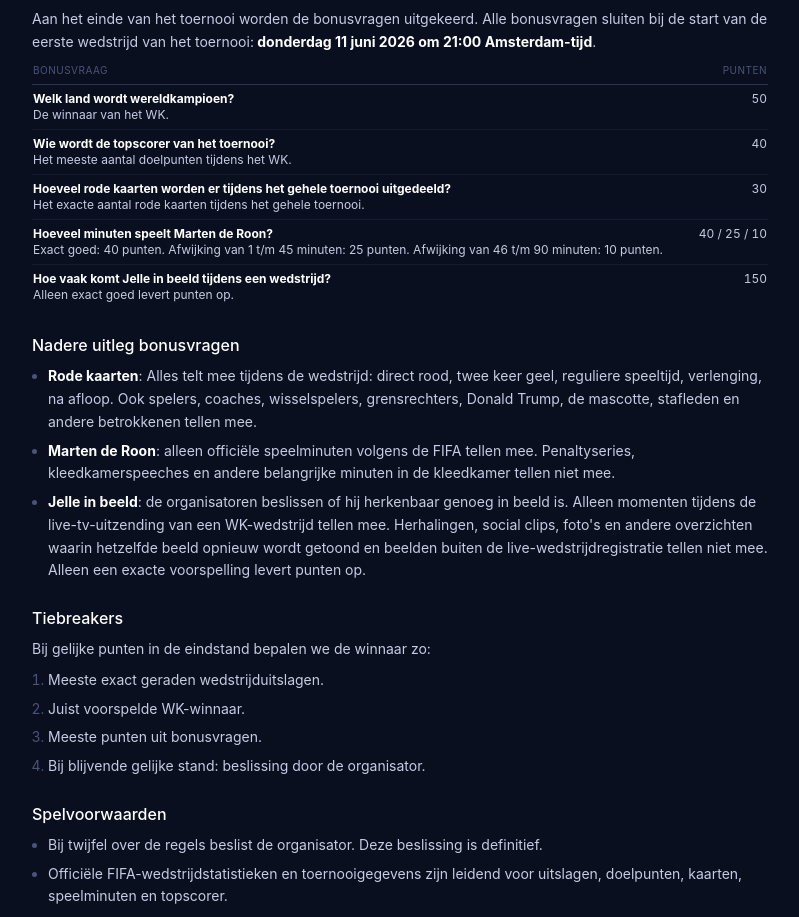
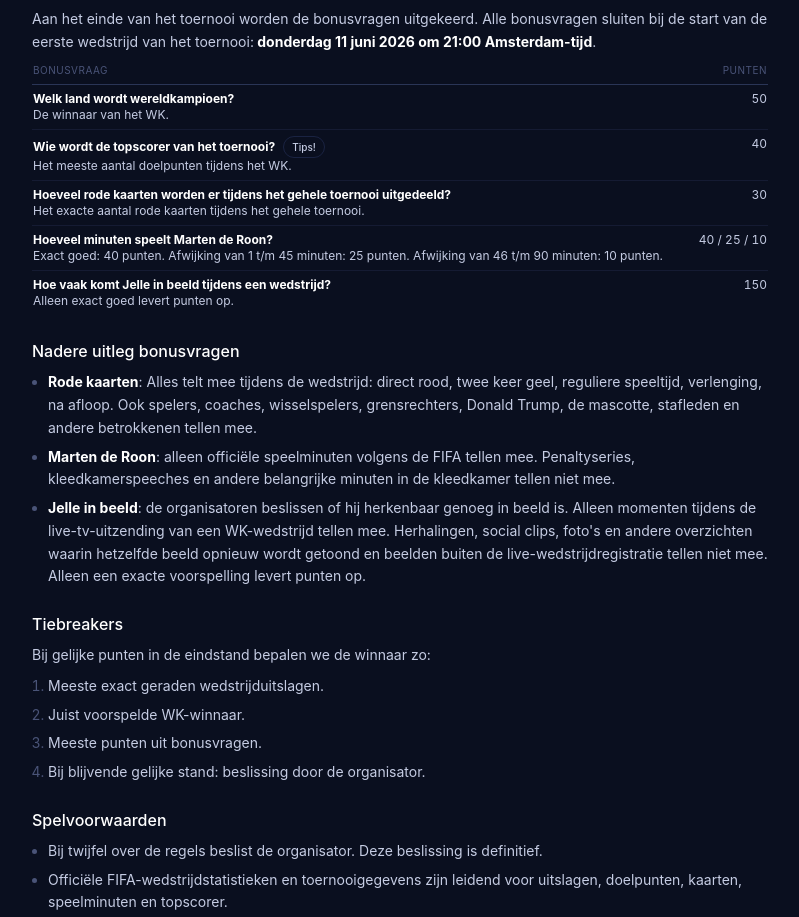
Before and after one commit to Guidoznl/OMG-WK-POULE-TEST, a Next.js app: page /rules in a window 1280 px wide. Shown: the part 1362-2279 px from the top of the page, without its empty margins (240-1039 px from the left). Built offline with nearby package versions, Linux system fonts and the light colour scheme.

Commit message:
Refactor bonus questions section in RulesContent

```diff
--- a/components/RulesContent.tsx
+++ b/components/RulesContent.tsx
@@ -94,6 +94,7 @@ export function RulesContent() {
     Aan het einde van het toernooi worden de bonusvragen uitgekeerd. Alle bonusvragen sluiten bij de start van de eerste wedstrijd van het toernooi:
     <b className="text-ink-50"> donderdag 11 juni 2026 om 21:00 Amsterdam-tijd</b>.
   </p>
+
   <table className="w-full text-xs">
     <thead>
       <tr className="text-ink-500 text-[10px] tracking-wider uppercase border-b border-ink-600">
@@ -102,11 +103,58 @@ export function RulesContent() {
       </tr>
     </thead>
     <tbody className="text-ink-200">
-            <tr className="border-b border-ink-800"><td className="py-1.5"><b className="text-ink-50">Welk land wordt wereldkampioen?</b><br />De winnaar van het WK.</td><td className="text-right tabular-nums align-top py-1.5">50</td></tr>
-            <tr className="border-b border-ink-800"><td className="py-1.5"><b className="text-ink-50">Wie wordt de topscorer van het toernooi?</b><br />Het meeste aantal doelpunten tijdens het WK.</td><td className="text-right tabular-nums align-top py-1.5">40</td></tr>
-            <tr className="border-b border-ink-800"><td className="py-1.5"><b className="text-ink-50">Hoeveel rode kaarten worden er tijdens het gehele toernooi uitgedeeld?</b><br />Het exacte aantal rode kaarten tijdens het gehele toernooi.</td><td className="text-right tabular-nums align-top py-1.5">30</td></tr>
-            <tr className="border-b border-ink-800"><td className="py-1.5"><b className="text-ink-50">Hoeveel minuten speelt Marten de Roon?</b><br />Exact goed: 40 punten. Afwijking van 1 t/m 45 minuten: 25 punten. Afwijking van 46 t/m 90 minuten: 10 punten.</td><td className="text-right tabular-nums align-top py-1.5">40 / 25 / 10</td></tr>
-            <tr><td className="py-1.5"><b className="text-ink-50">Hoe vaak komt Jelle in beeld tijdens een wedstrijd?</b><br />Alleen exact goed levert punten op.</td><td className="text-right tabular-nums align-top py-1.5">150</td></tr>
+      <tr className="border-b border-ink-800">
+        <td className="py-1.5">
+          <b className="text-ink-50">Welk land wordt wereldkampioen?</b>
+          <br />
+          De winnaar van het WK.
+        </td>
+        <td className="text-right tabular-nums align-top py-1.5">50</td>
+      </tr>
+
+      <tr className="border-b border-ink-800">
+        <td className="py-1.5">
+          <b className="text-ink-50">Wie wordt de topscorer van het toernooi?</b>
+          <a
+            href="https://www.voetbalwedden.net/wk-2026/wedden/topscorers"
+            target="_blank"
+            rel="noopener noreferrer"
+            className="ml-2 inline-flex items-center rounded-full border border-ink-700 px-2 py-0.5 text-[10px] font-medium text-ink-300 hover:border-ink-500 hover:text-ink-50 transition-colors"
+          >
+            Tips!
+          </a>
+          <br />
+          Het meeste aantal doelpunten tijdens het WK.
+        </td>
+        <td className="text-right tabular-nums align-top py-1.5">40</td>
+      </tr>
+
+      <tr className="border-b border-ink-800">
+        <td className="py-1.5">
+          <b className="text-ink-50">Hoeveel rode kaarten worden er tijdens het gehele toernooi uitgedeeld?</b>
+          <br />
+          Het exacte aantal rode kaarten tijdens het gehele toernooi.
+        </td>
+        <td className="text-right tabular-nums align-top py-1.5">30</td>
+      </tr>
+
+      <tr className="border-b border-ink-800">
+        <td className="py-1.5">
+          <b className="text-ink-50">Hoeveel minuten speelt Marten de Roon?</b>
+          <br />
+          Exact goed: 40 punten. Afwijking van 1 t/m 45 minuten: 25 punten. Afwijking van 46 t/m 90 minuten: 10 punten.
+        </td>
+        <td className="text-right tabular-nums align-top py-1.5">40 / 25 / 10</td>
+      </tr>
+
+      <tr>
+        <td className="py-1.5">
+          <b className="text-ink-50">Hoe vaak komt Jelle in beeld tijdens een wedstrijd?</b>
+          <br />
+          Alleen exact goed levert punten op.
+        </td>
+        <td className="text-right tabular-nums align-top py-1.5">150</td>
+      </tr>
     </tbody>
   </table>
 </section>
```
Lines whose indentation alone changed are shown as unchanged.
